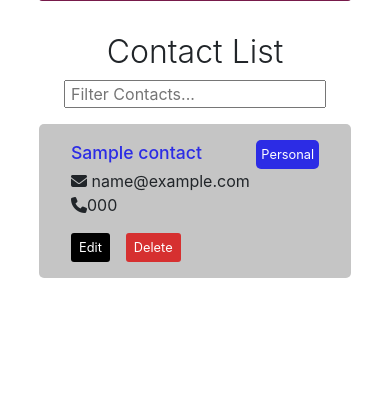
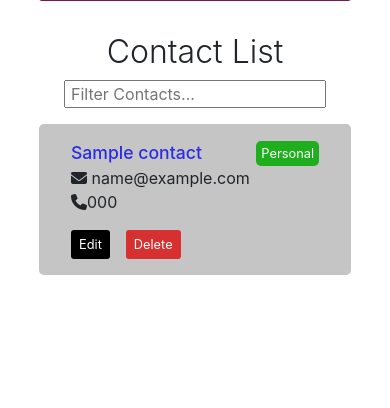
Before and after one commit to aemann2/contact_keeper, a Django app: page / in a window 390 px wide; the page is wider, and only the part inside the window is pictured. Shown: the part 665-1073 px from the top of that part. Run offline with Django 4.2, Linux system fonts and the light colour scheme; a user stored in the database is signed in; tables that the repository leaves empty hold one stand-in row (values such as "Sample post"); style sheets or scripts are compiled from the project's sources; some libraries are stand-ins or nearby versions.

Commit message:
finished mobile styling

```diff
--- a/static/style.css
+++ b/static/style.css
@@ -142,12 +142,16 @@ ul {
       display: flex;
       justify-content: space-between; }
   .contact_card__badge {
-    display: inline;
-    background-color: #2c2ce5;
-    color: #FFFFFF;
-    font-size: .8rem;
-    padding: 5px;
-    border-radius: 5px; }
+    display: inline; }
+    .contact_card__badge span {
+      color: #FFFFFF;
+      font-size: .8rem;
+      padding: 5px;
+      border-radius: 5px; }
+    .contact_card__badge--professional {
+      background-color: #2c2ce5; }
+    .contact_card__badge--personal {
+      background-color: #1eae1e; }
   .contact_card__buttons {
     display: flex;
     justify-content: left; }
--- a/static/style.scss
+++ b/static/style.scss
@@ -3,11 +3,12 @@
 
 $nav-color: #5763B7;
 $blue: #2c2ce5;
+$green: #1eae1e;
 $white: #FFFFFF;
 $yellow: yellow;
 $teal: #54b9ce;
+$black: black;
 $grey: #b6b6b6;
-$black: black;
 $drk-grey: #6b6b6b;
 $lgt-grey: #c5c5c5;
 $maroon: #771a4a;
@@ -220,11 +221,21 @@ ul {
 
 	&__badge {
 		display: inline;
-		background-color: $blue;
-		color: $white;
-		font-size: .8rem;
-		padding: 5px;
-		border-radius: 5px;
+
+		span {
+			color: $white;
+			font-size: .8rem;
+			padding: 5px;
+			border-radius: 5px;
+		}
+
+		&--professional {
+			background-color: $blue;
+		}
+
+		&--personal {
+			background-color: $green;
+		}
 	}
 
 	&__buttons {
--- a/templates/home.html
+++ b/templates/home.html
@@ -59,7 +59,11 @@
 						<li class='contact_card__name--wrapper'>
 							<span class='contact_card__name'>{{contact.name}}</span>
 							<div class='contact_card__badge'>
-								<span>{{contact.contact_type}}</span>
+								{% if contact.contact_type == 'Professional' %}
+									<span class='contact_card__badge--professional'>{{contact.contact_type}}</span>
+								{% else %}
+									<span class='contact_card__badge--personal'>{{contact.contact_type}}</span>
+								{% endif %}
 							</div>
 						</li>
 						<li class='contact_card__email'>
```
Also changed, not shown: 1 other file.
